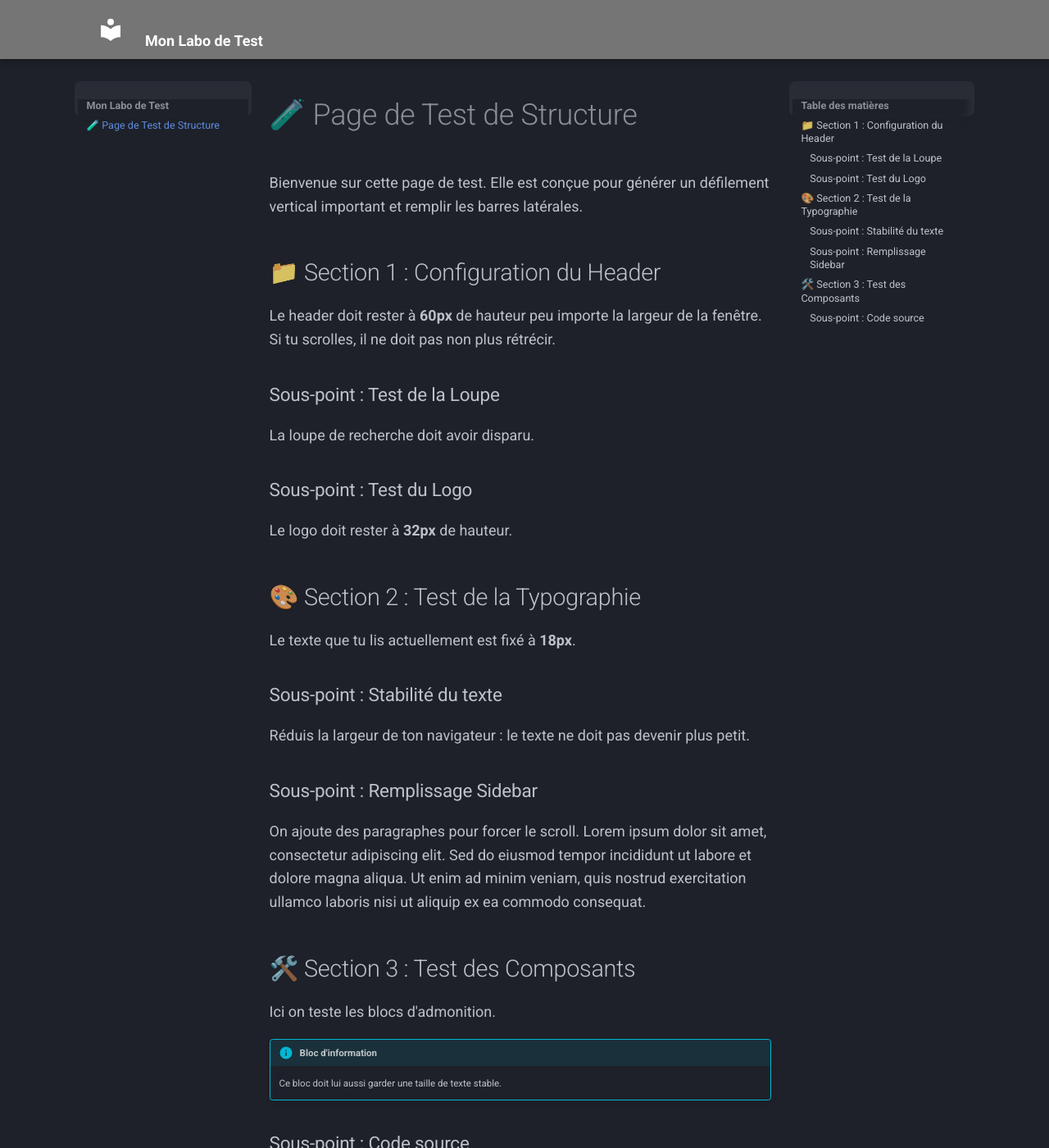
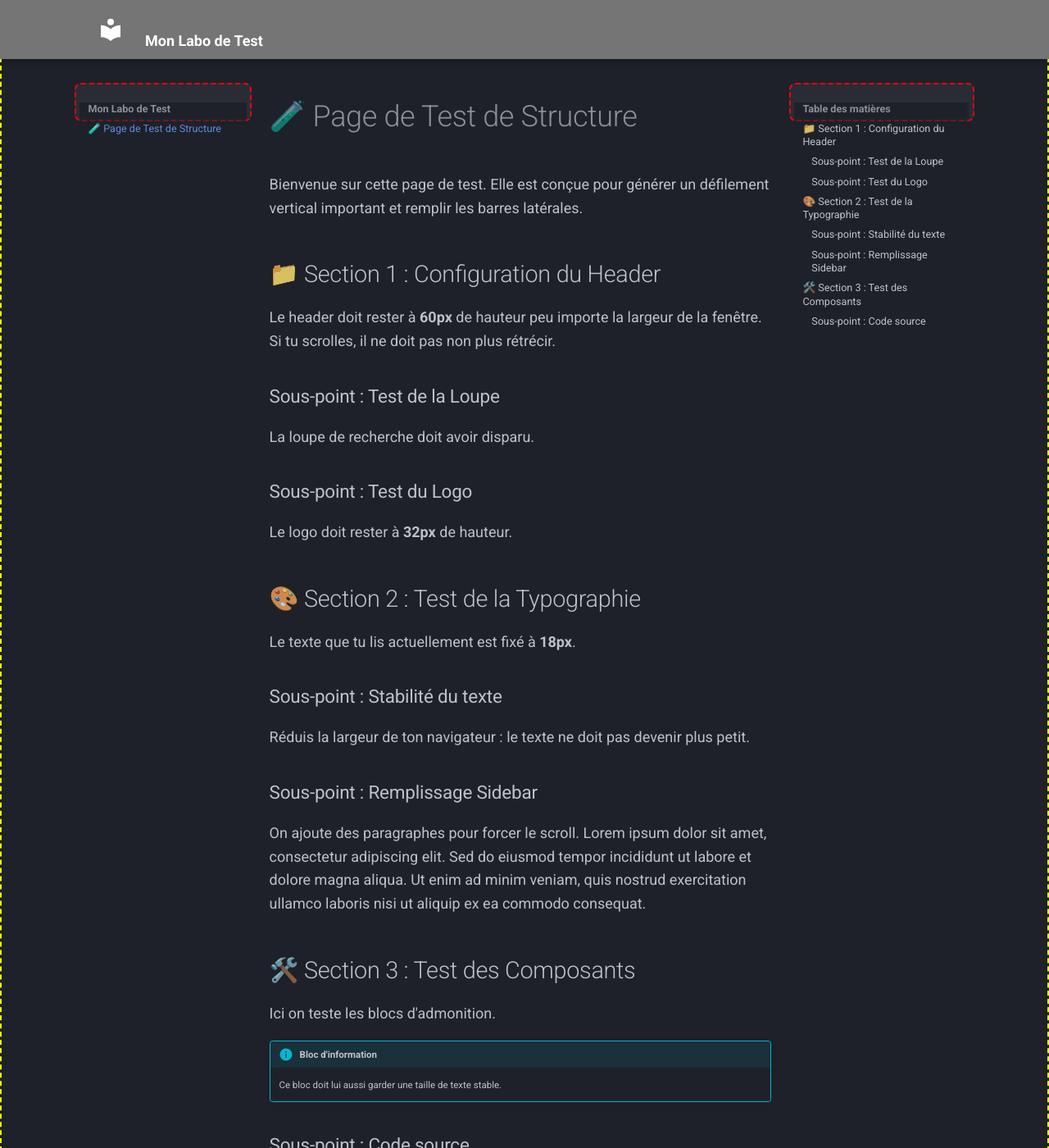
Before and after one commit to Lilevitchi/test-site, an MkDocs documentation site: the page built from docs/index.md, in a window 1280 px wide and 1400 px high. Shown: the whole window at 82% size. Built offline with MkDocs 1.6.1 and Material for MkDocs 9.7.7, drawn with Linux system fonts in a browser that asks for light colours.

Commit message:
Update extra.css

```diff
--- a/docs/stylesheets/extra.css
+++ b/docs/stylesheets/extra.css
@@ -109,6 +109,8 @@ html {
 /* 6. FIXATION DU CONTENU PRINCIPAL */
 .md-main {
   padding-top: var(--header-height) !important;
+
+    border: 2px dashed yellow; /* DEBUG */
 }
 
 .md-sidebar {
@@ -117,6 +119,8 @@ html {
 
   background: var(--bg-surface);
   border-radius: var(--radius-md);
+
+  border: 2px dashed red; /* DEBUG */
 }
 
 /* Sidebar gauche */
```
